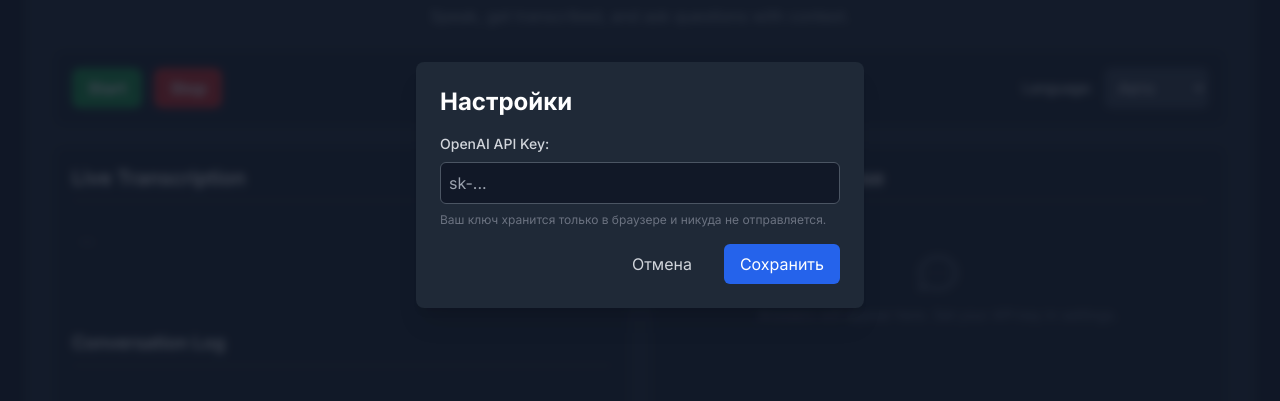
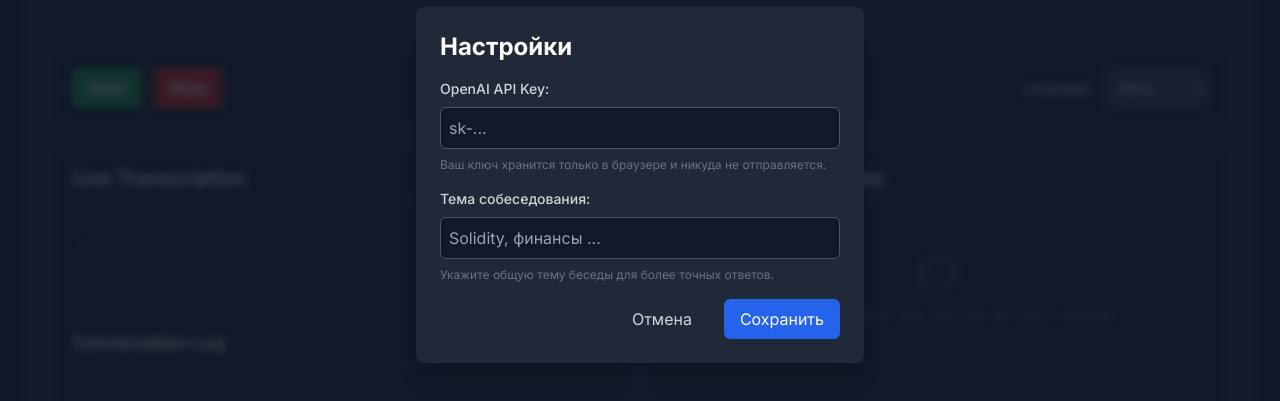
Before and after one commit to shepherdvovkes/aiteleprompter, a plain HTML site: page index.html in a window 1280 px wide. Both pictures are taken after a click on the button 1204 px from the left and 191 px from the top of the page. Shown: the part 215-616 px from the top of the page. Drawn offline with nearby package versions, Linux system fonts and the light colour scheme.

Commit message:
Add conversation topic setting

```diff
--- a/index.html
+++ b/index.html
@@ -47,13 +47,47 @@
         <div class="grid grid-cols-1 lg:grid-cols-2 gap-6 relative flex-grow min-h-0"> <div class="bg-gray-900/50 p-4 rounded-lg space-y-4 flex flex-col"> <h2 class="text-xl font-semibold text-white border-b border-gray-700 pb-2 flex-shrink-0">Live Transcription</h2> <div id="interim-transcript" class="h-24 p-2 text-gray-400 italic flex-shrink-0">...</div> <h3 class="text-lg font-semibold text-white border-b border-gray-700 pb-2 flex-shrink-0">Conversation Log</h3> <div id="final-transcript" class="flex-grow overflow-y-auto p-2 space-y-2 text-gray-200"></div> </div> <div class="bg-gray-900/50 p-4 rounded-lg flex flex-col"> <h2 class="text-xl font-semibold text-white border-b border-gray-700 pb-2 flex-shrink-0">AI Assistant Response</h2> <div id="ai-response-area" class="flex-grow overflow-y-auto p-2 space-y-4 text-gray-300"> <div id="ai-placeholder" class="text-gray-500 text-center pt-10"> <svg class="mx-auto h-12 w-12 text-gray-600" fill="none" viewBox="0 0 24 24" stroke="currentColor"><path stroke-linecap="round" stroke-linejoin="round" stroke-width="2" d="M8 12h.01M12 12h.01M16 12h.01M21 12c0 4.418-4.03 8-9 8a9.863 9.863 0 01-4.255-.949L3 20l1.395-3.72C3.512 15.042 3 13.574 3 12c0-4.418 4.03-8 9-8s9 3.582 9 8z"/></svg> <p class="mt-2 text-sm">Answers will appear here. Set your API key in settings.</p> </div> </div> </div> </div>
     </div>
     <div id="progress-bar"><div id="progress-bar-inner"></div></div>
-    <div id="settings-modal" class="fixed inset-0 z-50 items-center justify-center hidden"> <div class="bg-gray-800 rounded-lg shadow-xl p-6 w-full max-w-md space-y-4"> <h2 class="text-2xl font-bold text-white">Настройки</h2> <div> <label for="modal-apiKey-input" class="block text-sm font-medium text-gray-300 mb-2">OpenAI API Key:</label> <input type="password" id="modal-apiKey-input" class="w-full bg-gray-900 border border-gray-600 rounded-md p-2 text-gray-200 focus:ring-2 focus:ring-blue-500" placeholder="sk-..."> <p class="text-xs text-gray-500 mt-2">Ваш ключ хранится только в браузере и никуда не отправляется.</p> </div> <div class="flex justify-end space-x-4"> <button id="modal-cancel-button" class="px-4 py-2 rounded-md text-gray-300 hover:bg-gray-700 transition-colors">Отмена</button> <button id="modal-save-button" class="px-4 py-2 rounded-md bg-blue-600 text-white hover:bg-blue-700 transition-colors">Сохранить</button> </div> </div> </div>
+    <div id="settings-modal" class="fixed inset-0 z-50 items-center justify-center hidden">
+        <div class="bg-gray-800 rounded-lg shadow-xl p-6 w-full max-w-md space-y-4">
+            <h2 class="text-2xl font-bold text-white">Настройки</h2>
+            <div>
+                <label for="modal-apiKey-input" class="block text-sm font-medium text-gray-300 mb-2">OpenAI API Key:</label>
+                <input type="password" id="modal-apiKey-input" class="w-full bg-gray-900 border border-gray-600 rounded-md p-2 text-gray-200 focus:ring-2 focus:ring-blue-500" placeholder="sk-...">
+                <p class="text-xs text-gray-500 mt-2">Ваш ключ хранится только в браузере и никуда не отправляется.</p>
+            </div>
+            <div>
+                <label for="modal-topic-input" class="block text-sm font-medium text-gray-300 mb-2">Тема собеседования:</label>
+                <input type="text" id="modal-topic-input" class="w-full bg-gray-900 border border-gray-600 rounded-md p-2 text-gray-200 focus:ring-2 focus:ring-blue-500" placeholder="Solidity, финансы ...">
+                <p class="text-xs text-gray-500 mt-2">Укажите общую тему беседы для более точных ответов.</p>
+            </div>
+            <div class="flex justify-end space-x-4">
+                <button id="modal-cancel-button" class="px-4 py-2 rounded-md text-gray-300 hover:bg-gray-700 transition-colors">Отмена</button>
+                <button id="modal-save-button" class="px-4 py-2 rounded-md bg-blue-600 text-white hover:bg-blue-700 transition-colors">Сохранить</button>
+            </div>
+        </div>
+    </div>
 
 <script type="module">
     // --- State, DOM refs, Speech Recognition... (unchanged) ---
-    const startButton = document.getElementById('startButton'), stopButton = document.getElementById('stopButton'); const statusLight = document.getElementById('status-light'), statusText = document.getElementById('status-text'); const languageSelect = document.getElementById('language'); const interimTranscriptDiv = document.getElementById('interim-transcript'), finalTranscriptDiv = document.getElementById('final-transcript'); const aiResponseArea = document.getElementById('ai-response-area'), aiPlaceholder = document.getElementById('ai-placeholder'); const progressBar = document.getElementById('progress-bar'); const settingsModal = document.getElementById('settings-modal'); const settingsButton = document.getElementById('settings-button'); const modalApiKeyInput = document.getElementById('modal-apiKey-input'); const modalSaveButton = document.getElementById('modal-save-button'); const modalCancelButton = document.getElementById('modal-cancel-button');
+    const startButton = document.getElementById('startButton'),
+          stopButton = document.getElementById('stopButton');
+    const statusLight = document.getElementById('status-light'),
+          statusText = document.getElementById('status-text');
+    const languageSelect = document.getElementById('language');
+    const interimTranscriptDiv = document.getElementById('interim-transcript'),
+          finalTranscriptDiv = document.getElementById('final-transcript');
+    const aiResponseArea = document.getElementById('ai-response-area'),
+          aiPlaceholder = document.getElementById('ai-placeholder');
+    const progressBar = document.getElementById('progress-bar');
+    const settingsModal = document.getElementById('settings-modal');
+    const settingsButton = document.getElementById('settings-button');
+    const modalApiKeyInput = document.getElementById('modal-apiKey-input');
+    const modalTopicInput = document.getElementById('modal-topic-input');
+    const modalSaveButton = document.getElementById('modal-save-button');
+    const modalCancelButton = document.getElementById('modal-cancel-button');
 
     let openAIApiKey = localStorage.getItem('openai_api_key') || '';
+    let conversationTopic = localStorage.getItem('conversation_topic') || '';
 
     let rawConversationBuffer = []; const analysisQueue = []; let isProcessingQueue = false;
     let silenceTimer = null;
@@ -101,7 +135,8 @@
                 if (attempt > 1) { contentElement.textContent = ''; }
                 channel.postMessage({ type: 'start' });
 
-                const engineeredPrompt = `You are an expert software developer and machine learning engineer. Provide a concise, accurate answer to the question. ${languageInstruction}\n\nQuestion: ${question}`;
+                const topicInstruction = conversationTopic ? `The conversation topic is ${conversationTopic}. ` : '';
+                const engineeredPrompt = `${topicInstruction}You are an expert software developer and machine learning engineer. Provide a concise, accurate answer to the question. ${languageInstruction}\n\nQuestion: ${question}`;
 
                 const response = await fetch('https://api.openai.com/v1/chat/completions', { method: 'POST', headers: { 'Content-Type': 'application/json', 'Authorization': `Bearer ${openAIApiKey}` }, body: JSON.stringify({ model: 'gpt-4', messages: [{ role: 'user', content: engineeredPrompt }], stream: true }), });
                 if (!response.ok) throw new Error(`API Error: ${response.statusText}`);
@@ -147,10 +182,26 @@
     const displayAIResponse = (responseText, title) => { const responseContainer = document.createElement('div'); responseContainer.className = "bg-blue-900/30 border border-blue-700 p-4 rounded-lg"; const header = document.createElement('h3'); header.className = "text-lg font-bold text-blue-300 mb-2"; header.textContent = title; responseContainer.appendChild(header); const content = document.createElement('p'); content.className = "ai-response-content text-gray-200 whitespace-pre-wrap"; content.textContent = responseText; responseContainer.appendChild(content); aiResponseArea.appendChild(responseContainer); aiResponseArea.scrollTop = aiResponseArea.scrollHeight; return { container: responseContainer, content: content }; };
 
     // --- Event Listeners ---
-    settingsButton.addEventListener('click', () => { modalApiKeyInput.value = openAIApiKey; settingsModal.classList.remove('hidden'); settingsModal.classList.add('flex'); });
+    settingsButton.addEventListener('click', () => {
+        modalApiKeyInput.value = openAIApiKey;
+        modalTopicInput.value = conversationTopic;
+        settingsModal.classList.remove('hidden');
+        settingsModal.classList.add('flex');
+    });
     function closeModal() { settingsModal.classList.add('hidden'); settingsModal.classList.remove('flex'); }
     modalCancelButton.addEventListener('click', closeModal);
-    modalSaveButton.addEventListener('click', () => { openAIApiKey = modalApiKeyInput.value.trim(); localStorage.setItem('openai_api_key', openAIApiKey); if(openAIApiKey) { console.log("API Key saved."); } else { console.warn("API Key cleared from storage."); } closeModal(); });
+    modalSaveButton.addEventListener('click', () => {
+        openAIApiKey = modalApiKeyInput.value.trim();
+        conversationTopic = modalTopicInput.value.trim();
+        localStorage.setItem('openai_api_key', openAIApiKey);
+        localStorage.setItem('conversation_topic', conversationTopic);
+        if(openAIApiKey) {
+            console.log("API Key saved.");
+        } else {
+            console.warn("API Key cleared from storage.");
+        }
+        closeModal();
+    });
     settingsModal.addEventListener('click', (event) => { if (event.target === settingsModal) { closeModal(); } });
 
     startButton.addEventListener('click', () => {
```
